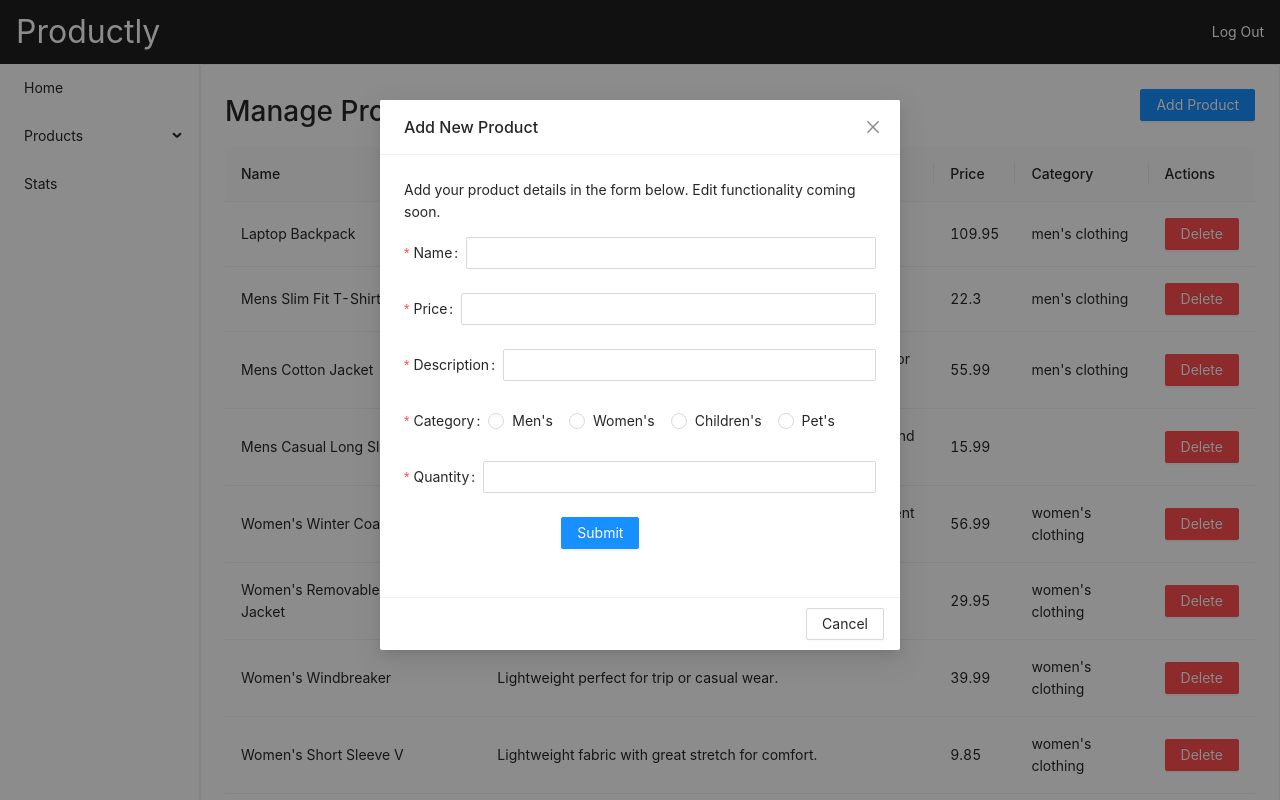
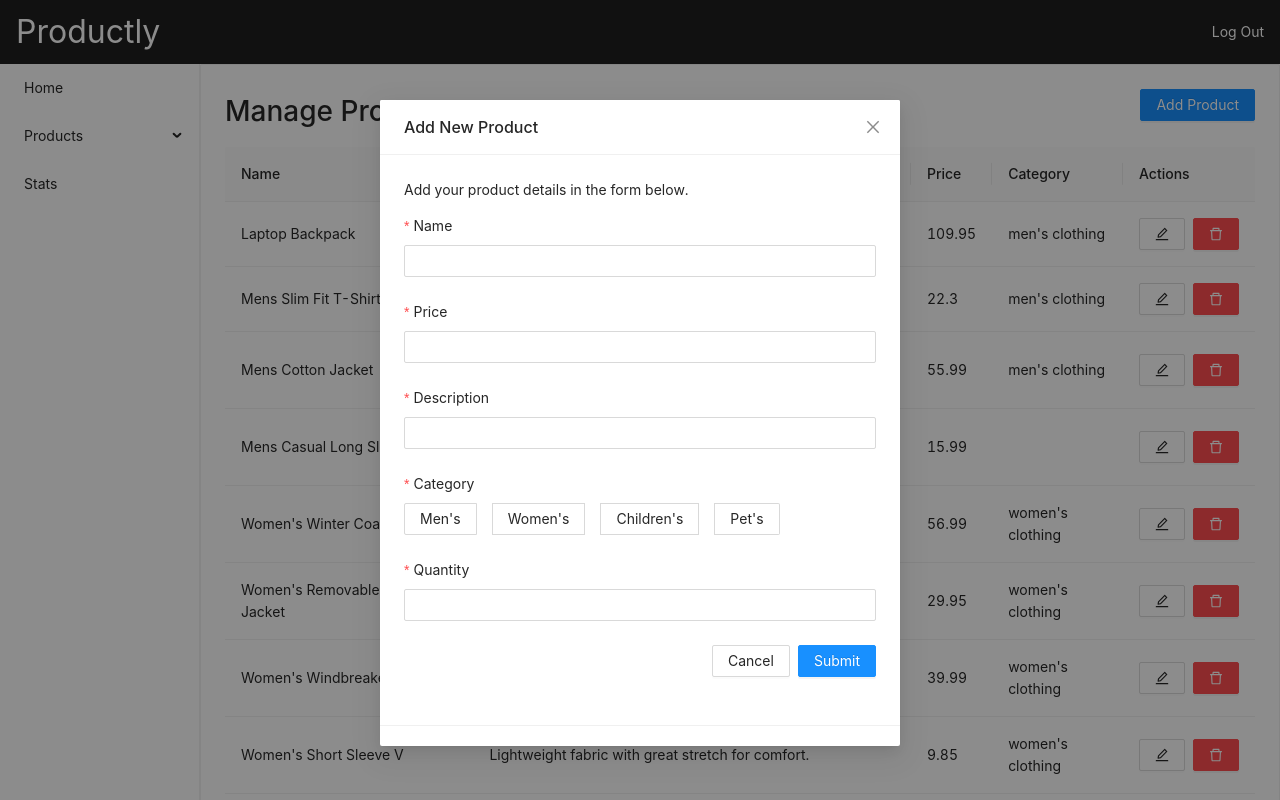
Before and after one commit to markoco14/nextjs-admin, a Next.js app: page /admin/products/manage in a window 1280 px wide. Both pictures are taken after a click on the button "Add Product". Shown: the top 800 px of the page. Built offline with nearby package versions, Linux system fonts and the light colour scheme; what miragejs would draw is missing.

Commit message:
add popconfirm to delete function and update page styles

```diff
--- a/pages/admin/products/manage.js
+++ b/pages/admin/products/manage.js
@@ -1,7 +1,6 @@
 import { useState, useEffect } from "react"
-import { createServer } from "miragejs";
-import { Button, Modal, Form, Input, Radio, Card, Table } from "antd";
-// import products from "../../../fixtures/products";
+import { Button, Modal, Form, Input, Radio, Card, Table, Popconfirm } from "antd";
+import { DeleteOutlined, EditOutlined, WarningOutlined } from '@ant-design/icons';
 import Layout from "../../../components/adminLayout";
 
 export default function ManageProducts() {
@@ -48,15 +47,43 @@ export default function ManageProducts() {
             dataIndex: 'id',
             key: 'actions',
             render: (_, product) => (
-                <Button
-                    onClick={() => {deleteProduct(product.id)}}
-                    type='danger'
-                >
-                    Delete
-                </Button>
+                <div className="table-two-actions">
+                    <Button>
+                        <EditOutlined />
+                    </Button>
+                    <Popconfirm
+                        title={() =>
+                            <p className="delete-pop-title">
+                                Are you sure you want to delete this product?
+                            </p>
+                        }
+                        placement='topRight'
+                        onConfirm={() => deleteProduct(product.id)}
+                        okText="Yes"
+                        cancelText="No"
+                        okButtonProps={{type: 'danger'}}
+                        icon={<WarningOutlined
+                            style={{
+                                color: 'red',
+                                fontSize: '2rem',
+                            }}
+                        />}
+                    >
+                        <Button type="danger">
+                            <DeleteOutlined />
+                        </Button>
+                    </Popconfirm>
+                </div>
             ),
         },
     ];
+
+    function deleteProduct(id) {
+        fetch(`/api/products/${id}`, { method: "DELETE"});
+        setProducts((products) =>
+            products.filter((product) => product.id !== id)
+        );
+    }
 
     function openAddModal() {
         setIsModalVisible(true);
@@ -112,13 +139,6 @@ export default function ManageProducts() {
         setNewProductQuantity(undefined);
     }
 
-    function deleteProduct(id) {
-        fetch(`/api/products/${id}`, { method: "DELETE"});
-        setProducts((products) =>
-            products.filter((product) => product.id !== id)
-        );
-    }
-
     useEffect(() => {
         fetch("/api/products")
         .then((res) =>
@@ -131,7 +151,7 @@ export default function ManageProducts() {
 
     return (
         <Layout>
-            <Card>
+            <Card style={{ width: 'min(1500px, 100%)' }}>
                 <div style={{ display: 'flex', justifyContent: 'space-between'}}>
                     <h1>Manage Products</h1>
                     <Button type="primary" onClick={openAddModal}>Add Product</Button>
@@ -151,10 +171,12 @@ export default function ManageProducts() {
                 onCancel={handleCancel}
                 destroyOnClose={true}
                 okButtonProps={{ style: { display: 'none' } }}
+                cancelButtonProps={{ style: { display: 'none'} }}
             >
-                <p>Add your product details in the form below. Edit functionality coming soon.</p>
+                <p>Add your product details in the form below.</p>
                 <Form
                     onFinish={createProduct}
+                    layout="vertical"
                 >
                     <Form.Item
                         label="Name"
@@ -190,11 +212,12 @@ export default function ManageProducts() {
                     >
                         <Radio.Group
                             onChange={onSetProductCategory}
+                            className="form-radio-group"
                         >
-                            <Radio value={`Men's`}>Men&apos;s</Radio>
-                            <Radio value={`Women's`}>Women&apos;s</Radio>
-                            <Radio value={`Children's`}>Children&apos;s</Radio>
-                            <Radio value={`Pet's`}>Pet&apos;s</Radio>
+                            <Radio.Button value={`Men's`}>Men&apos;s</Radio.Button>
+                            <Radio.Button value={`Women's`}>Women&apos;s</Radio.Button>
+                            <Radio.Button value={`Children's`}>Children&apos;s</Radio.Button>
+                            <Radio.Button value={`Pet's`}>Pet&apos;s</Radio.Button>
                         </Radio.Group>
                     </Form.Item>
                     <Form.Item
@@ -206,10 +229,15 @@ export default function ManageProducts() {
                             onChange={onSetProductQuantity}
                         />
                     </Form.Item>
-                    <Form.Item wrapperCol={{ offset: 8, span: 16 }}>
-                        <Button type="primary" htmlType="submit">
-                            Submit
-                        </Button>
+                    <Form.Item>
+                        <div style={{ display: 'flex', gap: '0.5rem', justifyContent: 'right'}}>
+                            <Button onClick={handleCancel}>
+                                Cancel
+                            </Button>
+                            <Button type="primary" htmlType="submit">
+                                Submit
+                            </Button>
+                        </div>
                     </Form.Item>
                 </Form>
             </Modal>
--- a/styles/globals.css
+++ b/styles/globals.css
@@ -2,7 +2,9 @@
    - - - - - - - - -
    Global Styles
    Utility Styles
-   Product Page
+   Product Pages
+   Catalogue Page
+   Manage Page
    - - - - - - - - -
 */
 
@@ -60,7 +62,9 @@ a {
   margin-top: -5rem;
 }
 
-/* Product Page */
+/* Product Pages */
+
+/* Catalogue Page */
 
 .grid {
   display: grid;
@@ -92,3 +96,20 @@ a {
     grid-template-columns: repeat(4, minmax(min(200px, 100%), 300px));
   }
 }
+
+/* Manage Page */
+
+.table-two-actions {
+  display: flex;
+  gap: 0.5rem;
+}
+
+.form-radio-group {
+  display: flex;
+  gap: 1rem;
+}
+
+.delete-pop-title {
+  margin: 0;
+  padding-left: 1.5rem;
+}
```
